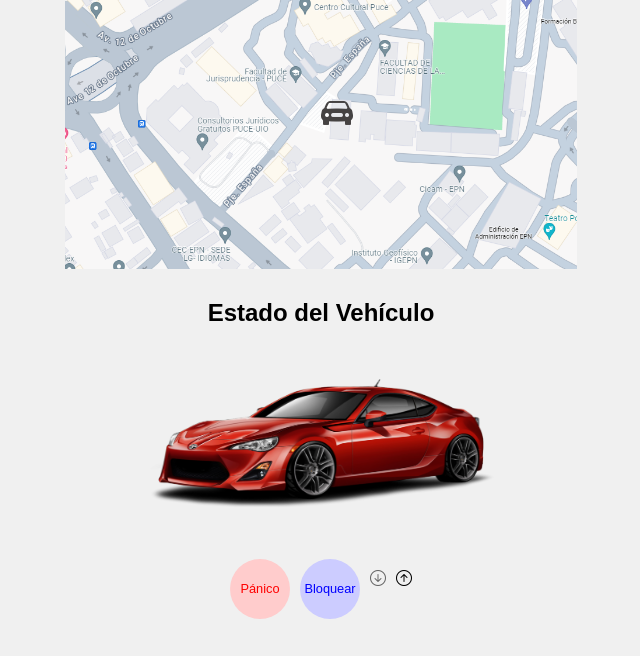
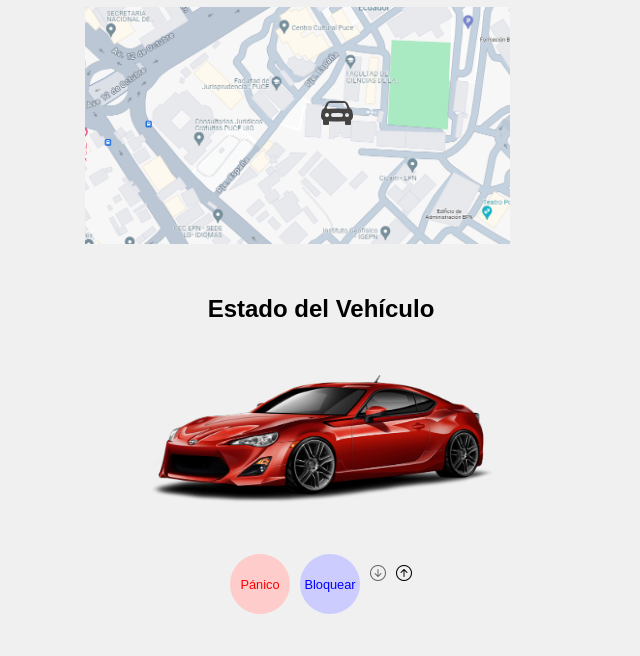
Before and after one commit to Steve-p-Dev/SistemaVehicular, a plain HTML site: page mapa.html in a window 1280 px wide. Shown: the part 144-800 px from the top of the page, without its empty margins (319-959 px from the left). Drawn offline with nearby package versions, Linux system fonts and the light colour scheme.

Commit message:
Add files via upload

```diff
--- a/styles.css
+++ b/styles.css
@@ -164,7 +164,6 @@ button:hover {
     text-align: center;
     margin-top: 20px;
 }
-
 #map {
     width: 100%;
     height: 500px;
@@ -254,7 +253,7 @@ body {
 }
 
 .map-container img {
-    max-width: 30%; /* Ajusta el tamaño máximo de la imagen */
+    max-width: 20%; /* Ajusta el tamaño máximo de la imagen */
     height: auto;
 }
 
@@ -501,11 +500,12 @@ body {
 }
 
 .map-container {
+    padding: 20px;
     position: relative; /* Relativo para contener el mapa */
 }
 
 .map-container img {
-    max-width: 100%; /* Ancho máximo de la imagen */
+    max-width: 90%; /* Ancho máximo de la imagen */
     display: block; /* Mostrar como bloque */
     margin-bottom: 20px; /* Margen inferior */
 }
```
